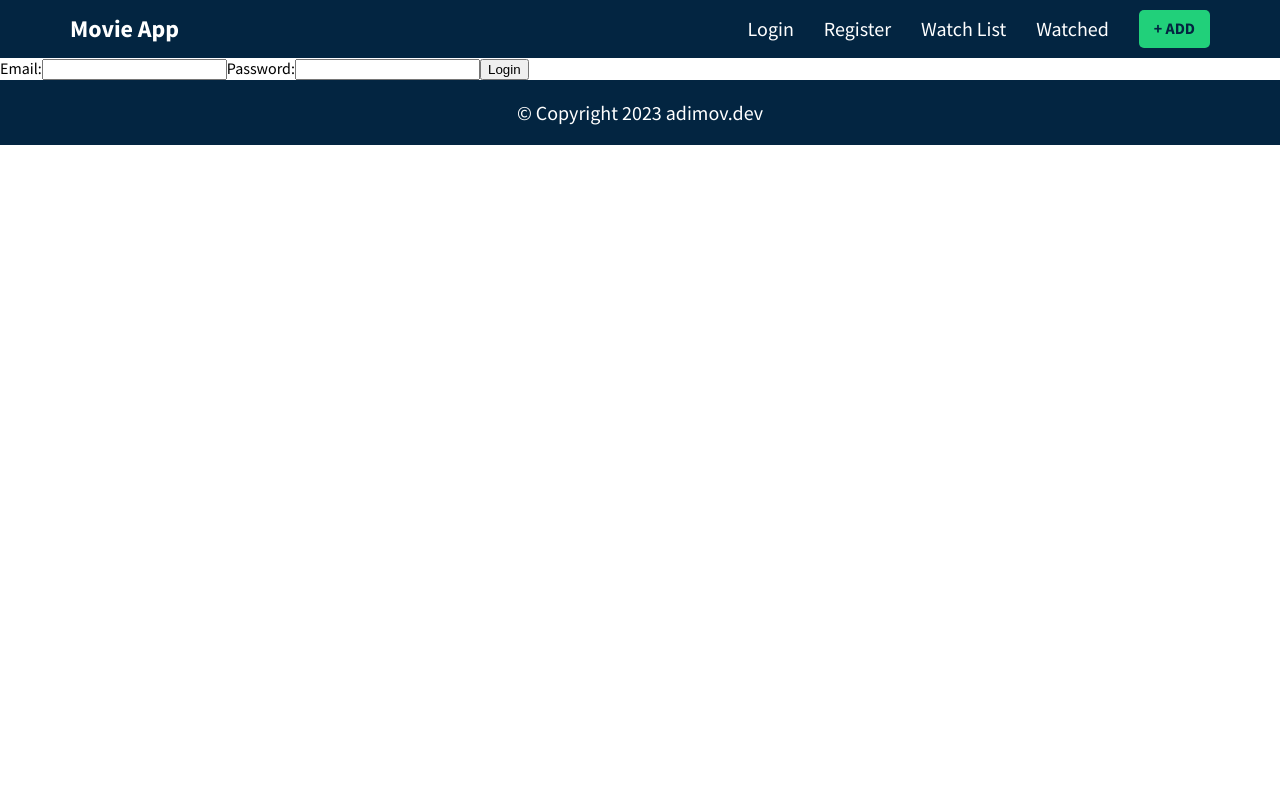
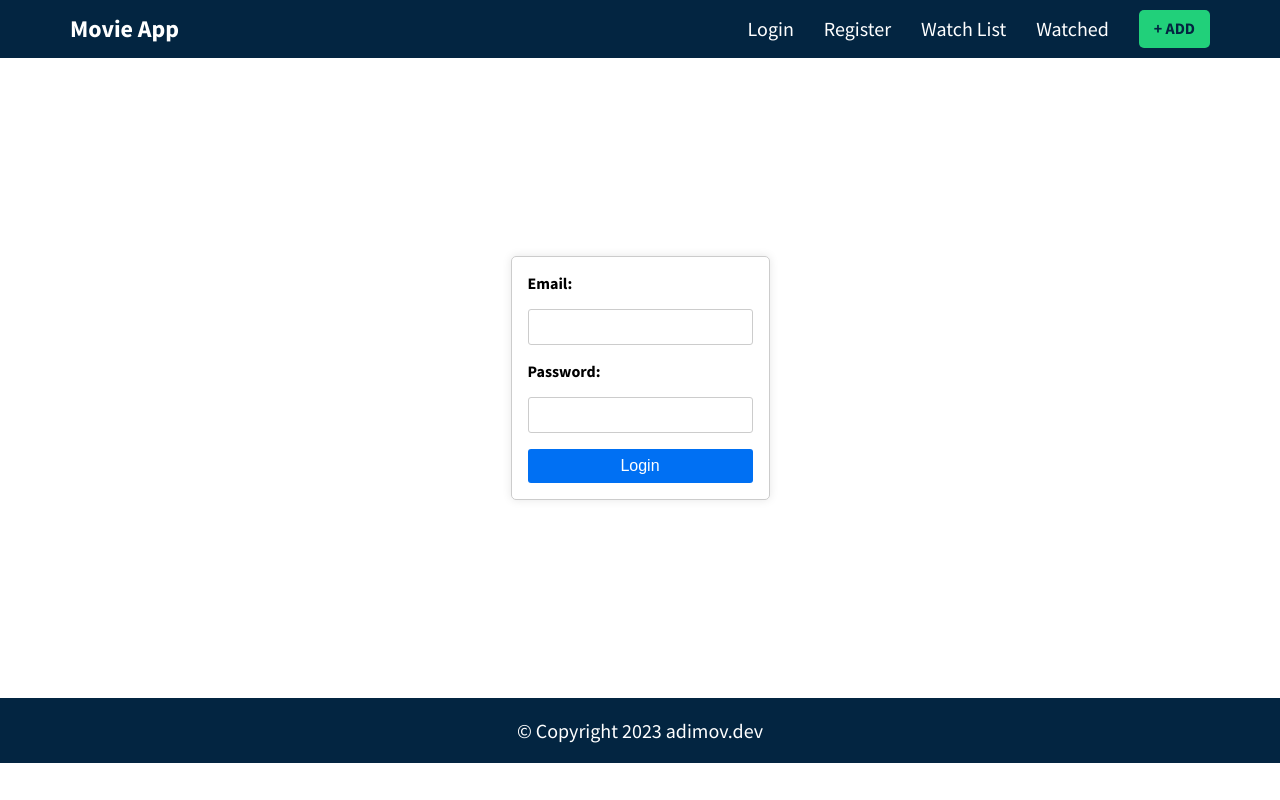
Before and after one commit to AlexxDv/movie-app-softuni-project, a React (Create React App) app: page /login in a window 1280 px wide. Built offline with nearby package versions, Linux system fonts and the light colour scheme.

Commit message:
login scc

```diff
--- a/src/App.css
+++ b/src/App.css
@@ -303,3 +303,49 @@ header .nav-links li:last-child {
   color: #fff;
 
 }
+
+.login-form-container {
+  display: flex;
+  justify-content: center;
+  align-items: center;
+  height: 80vh;
+}
+
+.login-form {
+  display: flex;
+  flex-direction: column;
+  gap: 1rem;
+  padding: 1rem;
+  border: 1px solid #ccc;
+  border-radius: 5px;
+  box-shadow: 0 0 10px rgba(0, 0, 0, 0.1);
+}
+
+.login-form label {
+  font-weight: bold;
+}
+
+.login-form input {
+  padding: 0.5rem;
+  border-radius: 3px;
+  border: 1px solid #ccc;
+  font-size: 1rem;
+}
+
+.login-form button {
+  padding: 0.5rem 1rem;
+  background-color: #0070f3;
+  color: #fff;
+  border: none;
+  border-radius: 3px;
+  font-size: 1rem;
+  cursor: pointer;
+}
+
+.login-form button:hover {
+  background-color: #0062cc;
+}
+
+.login-form button:active {
+  background-color: #0052ac;
+}
```
